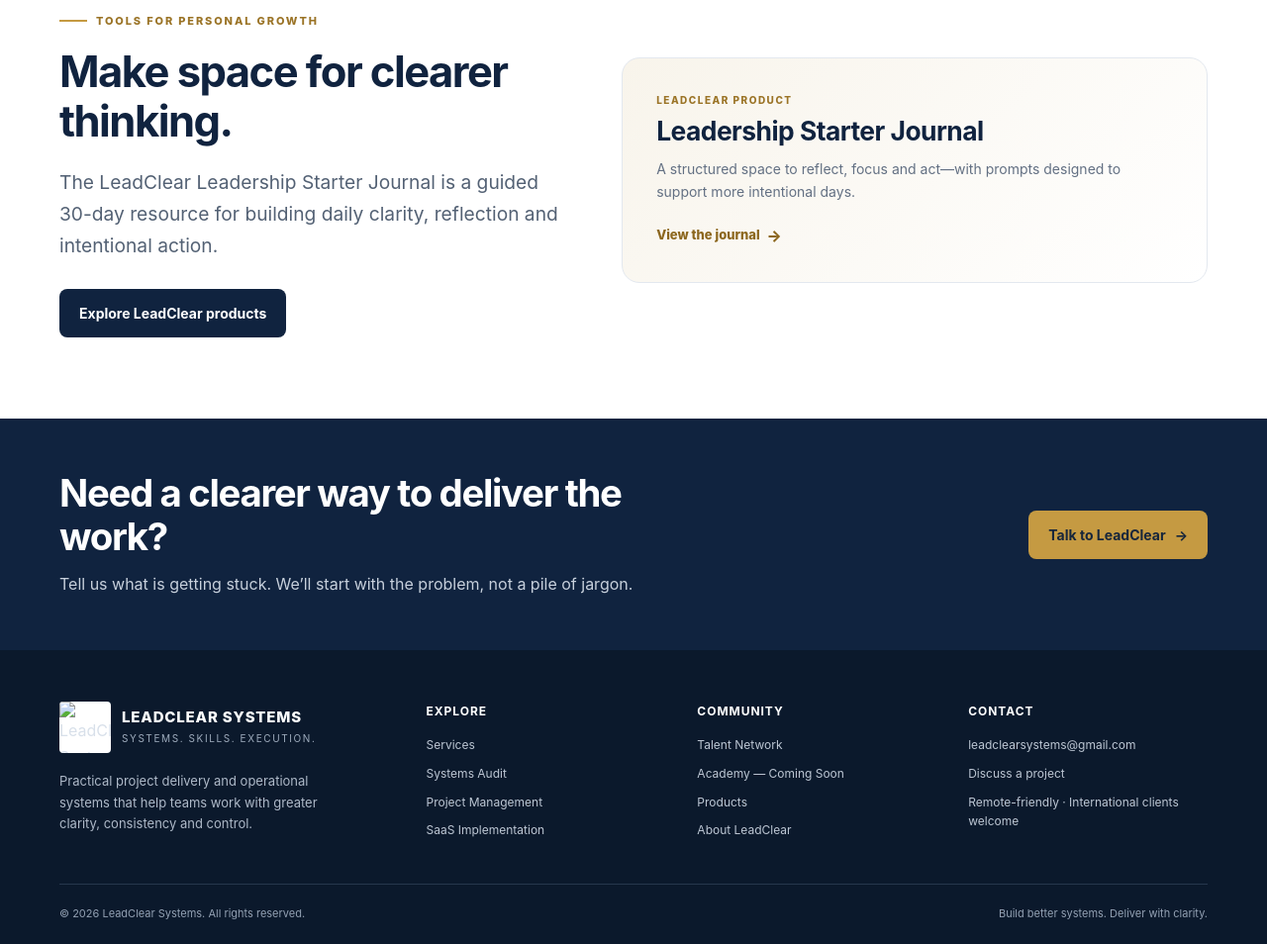
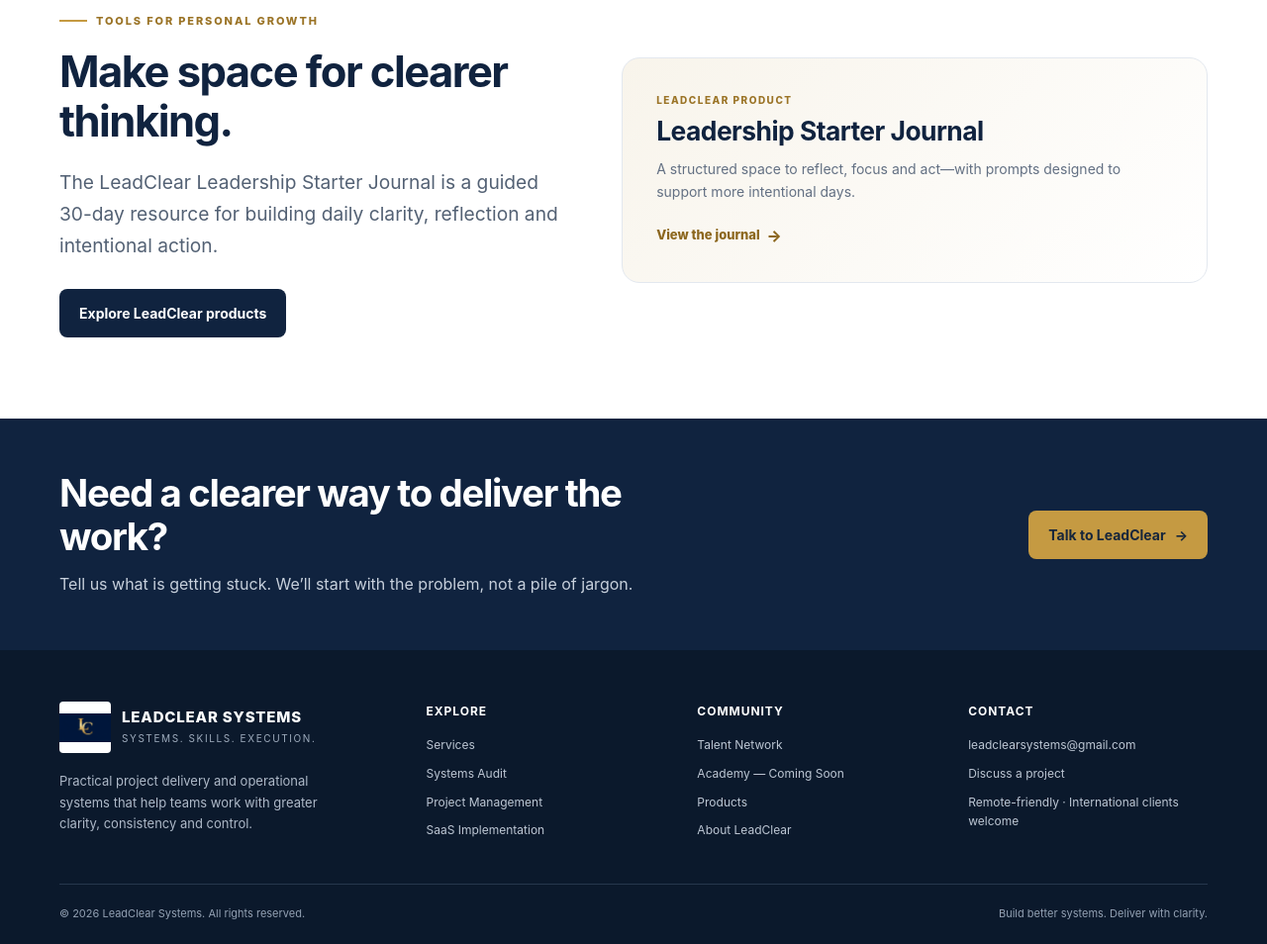
Before and after one commit to anneolivia2000-ctrl/LeadClear-website, a plain HTML site: page index.html in a window 1280 px wide. Shown: the part 3381-4335 px from the top of the page at 99% size. Drawn offline with Linux system fonts and the light colour scheme.

Commit message:
Update index.html

```diff
--- a/index.html
+++ b/index.html
@@ -15,7 +15,7 @@
 <header class="site-header">
   <div class="container nav-wrap">
     <a class="brand" href="index.html" aria-label="LeadClear Systems home">
-      <img class="brand-logo" src="images/lclogo.png" alt="LeadClear Systems gold LC logo"><span><span class="brand-name">LEADCLEAR SYSTEMS</span><span class="brand-tag">Systems. Skills. Execution.</span></span>
+      <img class="brand-logo" src="/images/lclogo.png" alt="LeadClear Systems LC logo"><span><span class="brand-name">LEADCLEAR SYSTEMS</span><span class="brand-tag">Systems. Skills. Execution.</span></span>
     </a>
     <button class="nav-toggle" aria-expanded="false" aria-label="Open navigation menu">Menu ☰</button>
     <nav class="nav-links" aria-label="Main navigation"><a href="index.html" aria-current="page">Home</a><a href="services.html">Services</a><a href="systems-audit.html">Systems Audit</a><a href="talent-network.html">Talent Network</a><a href="academy.html">Academy</a><a href="products.html">Products</a><a href="about.html">About</a><a class="btn btn-primary btn-small" href="contact.html">Discuss a project</a><a href="contact.html">Contact</a></nav>
@@ -77,7 +77,7 @@
 <footer class="footer">
   <div class="container">
     <div class="footer-grid">
-      <div><a class="brand" href="index.html"><img class="brand-logo" src="assets/LeadClear_LC_Gold_Exact.png" alt="LeadClear Systems gold LC logo"><span><span class="brand-name">LEADCLEAR SYSTEMS</span><span class="brand-tag">Systems. Skills. Execution.</span></span></a>
+      <div><a class="brand" href="index.html"><img class="brand-logo" src="/images/lclogo.png" alt="LeadClear Systems LC logo"><span><span class="brand-name">LEADCLEAR SYSTEMS</span><span class="brand-tag">Systems. Skills. Execution.</span></span></a>
         <p class="footer-intro">Practical project delivery and operational systems that help teams work with greater clarity, consistency and control.</p></div>
       <div><h4>Explore</h4><div class="footer-links"><a href="services.html">Services</a><a href="systems-audit.html">Systems Audit</a><a href="project-management.html">Project Management</a><a href="saas-implementation.html">SaaS Implementation</a></div></div>
       <div><h4>Community</h4><div class="footer-links"><a href="talent-network.html">Talent Network</a><a href="academy.html">Academy — Coming Soon</a><a href="products.html">Products</a><a href="about.html">About LeadClear</a></div></div>
```
